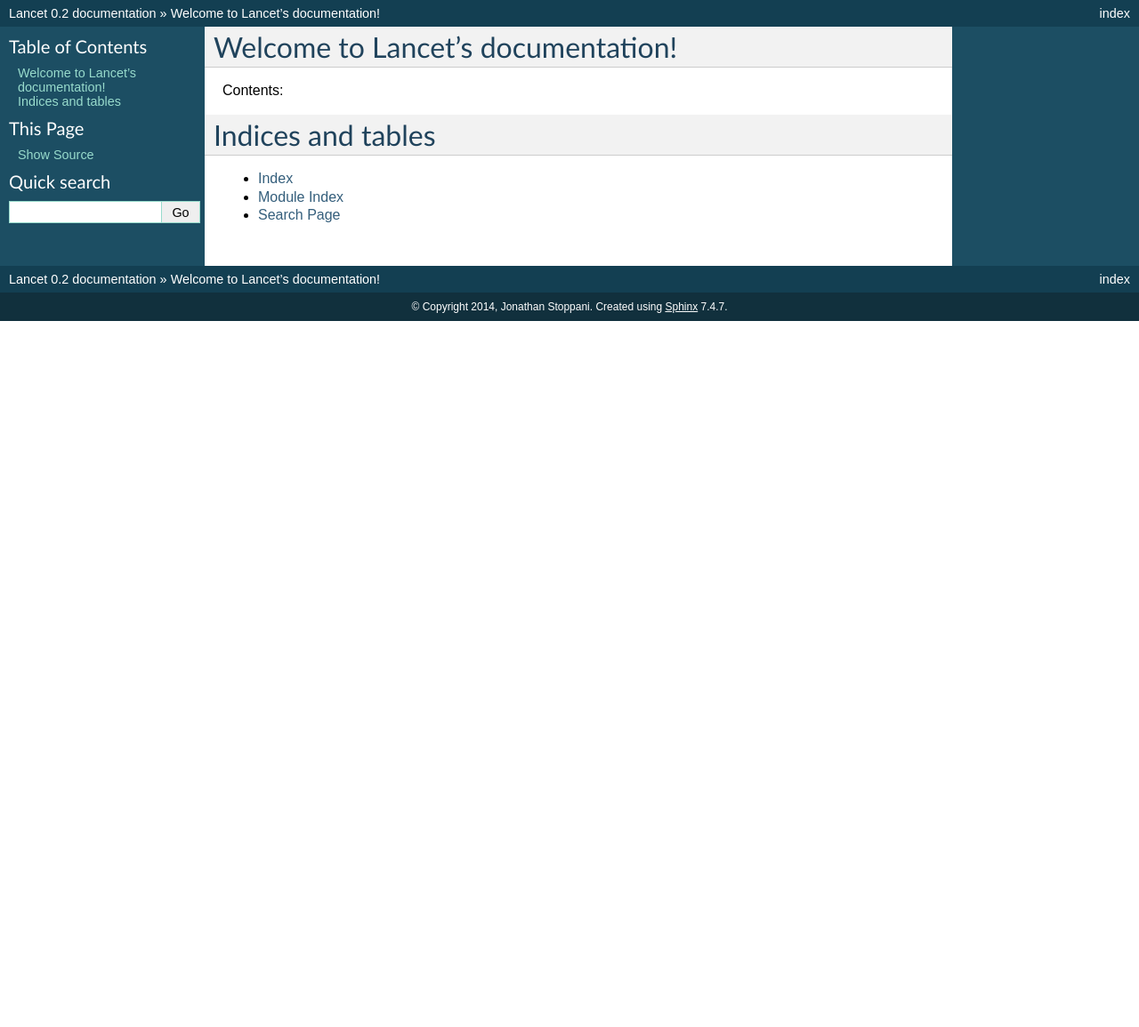
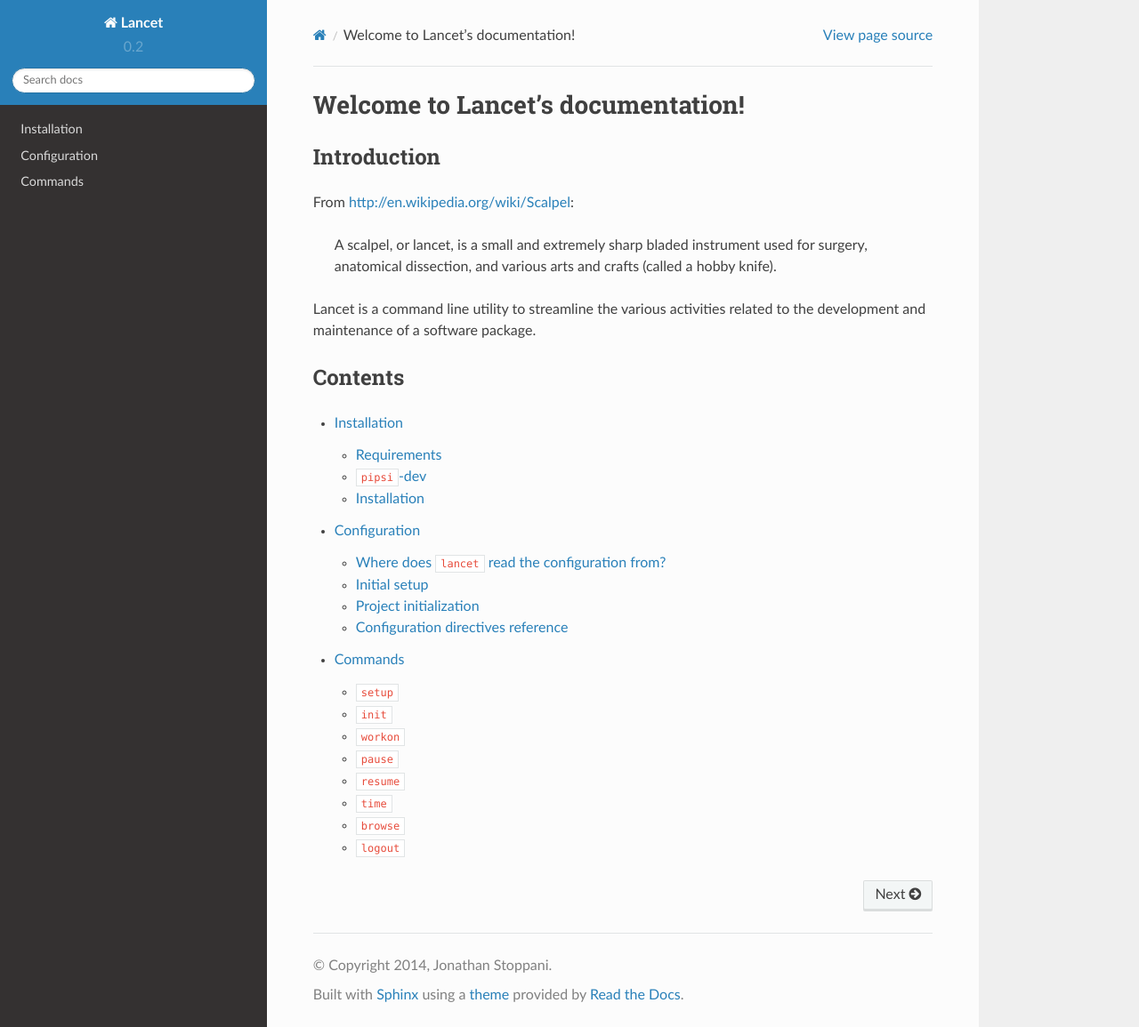
Before and after one commit to GaretJax/lancet, a Sphinx documentation site: the page built from docs/index.rst, in a window 1280 px wide and 1155 px high. Shown: the whole window at 89% size. Built offline with Sphinx 7.4.7 and the Read the Docs theme 2.0.0, drawn with Linux system fonts in a browser that asks for light colours.

Commit message:
Initial documentation layout.

```diff
--- /dev/null
+++ b/docs/commands.rst
@@ -0,0 +1,35 @@
+========
+Commands
+========
+
+
+``setup``
+---------
+
+
+``init``
+--------
+
+
+``workon``
+----------
+
+
+``pause``
+---------
+
+
+``resume``
+----------
+
+
+``time``
+--------
+
+
+``browse``
+----------
+
+
+``logout``
+----------
--- a/docs/conf.py
+++ b/docs/conf.py
@@ -19,7 +19,11 @@
 # If extensions (or modules to document with autodoc) are in another directory,
 # add these directories to sys.path here. If the directory is relative to the
 # documentation root, use os.path.abspath to make it absolute, like shown here.
-#sys.path.insert(0, os.path.abspath('.'))
+
+parent = os.path.dirname(os.path.dirname(__file__))
+sys.path.append(parent)
+
+import lancet
 
 # -- General configuration ------------------------------------------------
 
@@ -57,9 +61,9 @@
 # built documents.
 #
 # The short X.Y version.
-version = '0.2'
+version = lancet.__version__
 # The full version, including alpha/beta/rc tags.
-release = '0.2'
+release = lancet.__version__
 
 # The language for content autogenerated by Sphinx. Refer to documentation
 # for a list of supported languages.
@@ -105,6 +109,13 @@
 # The theme to use for HTML and HTML Help pages.  See the documentation for
 # a list of builtin themes.
 html_theme = 'default'
+
+on_rtd = os.environ.get('READTHEDOCS', None) == 'True'
+
+if not on_rtd:  # only import and set the theme if we're building docs locally
+    import sphinx_rtd_theme
+    html_theme = 'sphinx_rtd_theme'
+    html_theme_path = [sphinx_rtd_theme.get_html_theme_path()]
 
 # Theme options are theme-specific and customize the look and feel of a theme
 # further.  For a list of options available for each theme, see the
--- /dev/null
+++ b/docs/configuration.rst
@@ -0,0 +1,19 @@
+=============
+Configuration
+=============
+
+
+Where does ``lancet`` read the configuration from?
+--------------------------------------------------
+
+
+Initial setup
+-------------
+
+
+Project initialization
+----------------------
+
+
+Configuration directives reference
+----------------------------------
--- a/docs/index.rst
+++ b/docs/index.rst
@@ -1,21 +1,27 @@
-.. Lancet documentation master file, created by
-   sphinx-quickstart on Mon Dec 29 15:43:00 2014.
-   You can adapt this file completely to your liking, but it should at least
-   contain the root `toctree` directive.
-
+==================================
 Welcome to Lancet's documentation!
 ==================================
 
-Contents:
+
+Introduction
+------------
+
+From http://en.wikipedia.org/wiki/Scalpel:
+
+   A scalpel, or lancet, is a small and extremely sharp bladed instrument used
+   for surgery, anatomical dissection, and various arts and crafts (called a
+   hobby knife).
+
+Lancet is a command line utility to streamline the various activities related
+to the development and maintenance of a software package.
+
+
+Contents
+--------
 
 .. toctree::
    :maxdepth: 2
 
-
-
-Indices and tables
-==================
-
-* :ref:`genindex`
-* :ref:`modindex`
-* :ref:`search`
+   installation
+   configuration
+   commands
--- /dev/null
+++ b/docs/installation.rst
@@ -0,0 +1,15 @@
+============
+Installation
+============
+
+
+Requirements
+------------
+
+
+``pipsi``-dev
+-------------
+
+
+Installation
+------------
```
